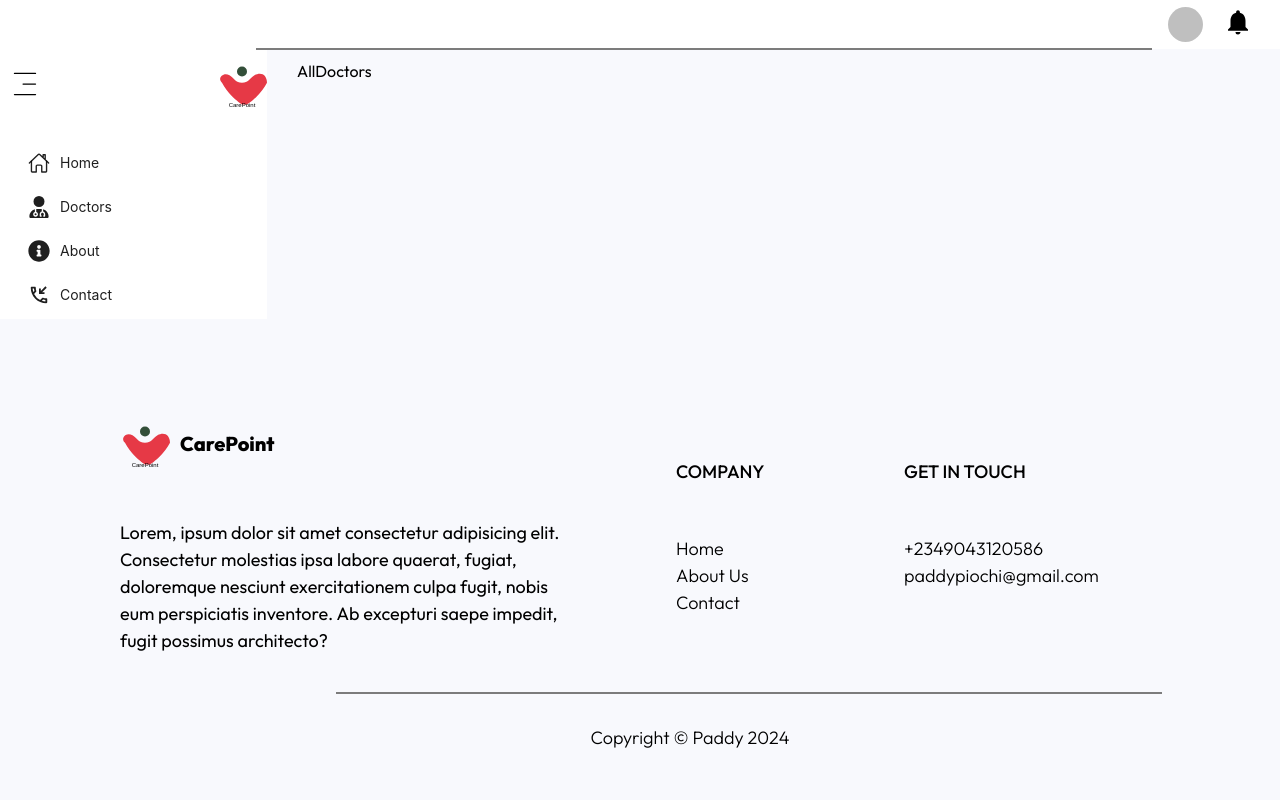
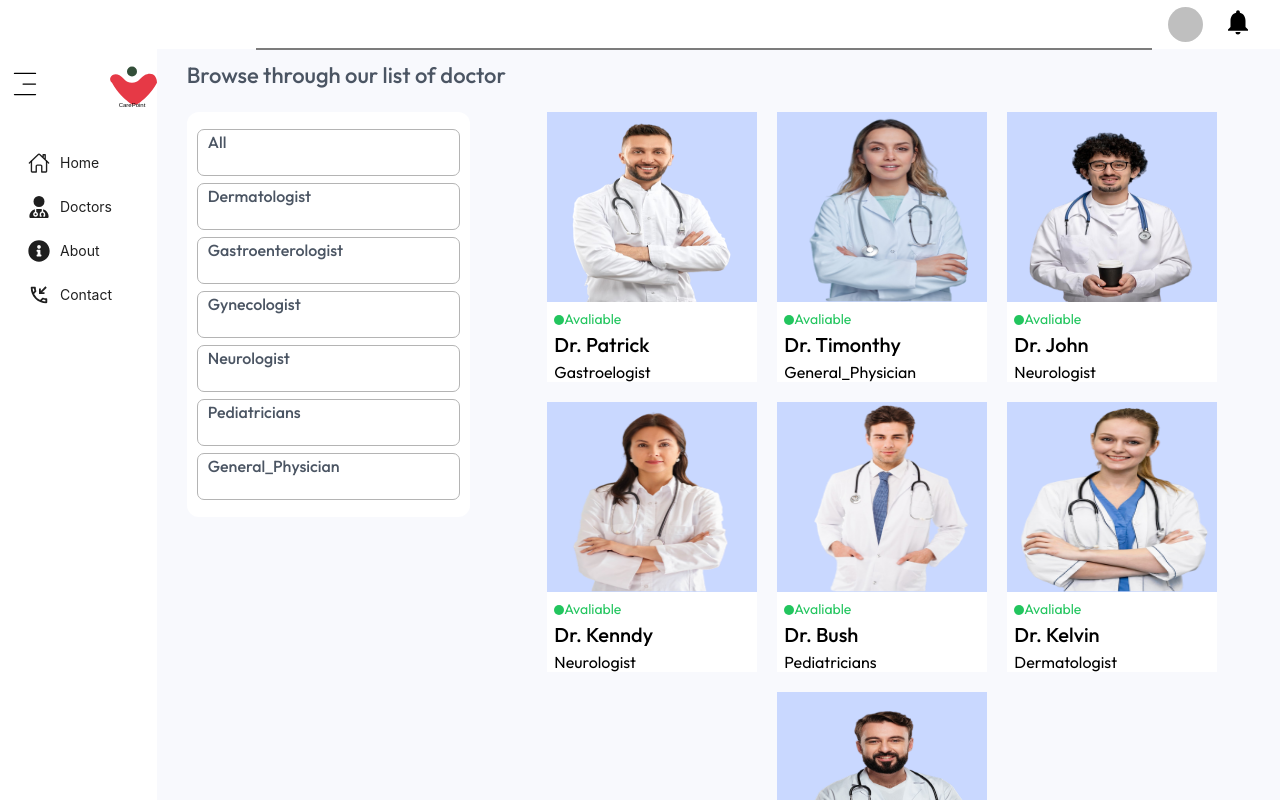
Before and after one commit to chiagoziepio/carePoint, a React (Vite) app: page /doctors in a window 1280 px wide. Shown: the top 800 px of the page. Built offline with nearby package versions, Linux system fonts and the light colour scheme.

Commit message:
viewing all doctors page

```diff
--- a/src/components/Footer.jsx
+++ b/src/components/Footer.jsx
@@ -21,7 +21,7 @@ const Footer = () => {
           <div className="flex md:justify-evenly w-full flex-wrap gap-y-[15px] md:flex-nowrap ">
             <div className="flex flex-col w-full md-w-fit">
               <h4 className="outfit-medium text-[18px] mb-[50px]">COMPANY</h4>
-              <Link className="text-[18px] outfit-small">Home</Link>
+              <Link to={"/"} className="text-[18px] outfit-small">Home</Link>
               <Link className="text-[18px] outfit-small">About Us</Link>
               <Link className="text-[18px] outfit-small">Contact</Link>
             </div>
--- a/src/components/Pages/AllDoctors.jsx
+++ b/src/components/Pages/AllDoctors.jsx
@@ -1,9 +1,109 @@
-import React from 'react'
+import React, { useState } from "react";
+import { doctorsOfTheWeek } from "./HomeComponents/DoctorsOfTheWeek";
+import { Form, Select } from "antd";
 
 const AllDoctors = () => {
+  const fields = [
+    "All",
+    "Dermatologist",
+    "Gastroenterologist",
+    "Gynecologist",
+    "Neurologist",
+    "Pediatricians",
+    "General_Physician",
+  ];
+
+  const [selectedValue, setSelectedValue] = useState();
+
+  const handleChange = (value) => {
+    setSelectedValue(value);
+  };
+
+  const selected = doctorsOfTheWeek.filter(
+    (doc) => doc.field === selectedValue
+  );
+
   return (
-    <div className='h-full flex-grow res p-[10px]'>AllDoctors</div>
-  )
-}
+    <div className="h-full flex-grow res p-[10px]">
+      <div className="">
+        <h3 className="outfit-medium text-[22px] mb-[20px] text-[#4B5563]">
+          Browse through our list of doctor
+        </h3>
+        <div className="mb-[40px] custom-select block md:hidden">
+          <Select className="w-full h-[46px] " onChange={handleChange}>
+            {fields.map((field, index) => (
+              <Select.Option key={index} value={field}>
+                {field}
+              </Select.Option>
+            ))}
+          </Select>
+        </div>
 
-export default AllDoctors
+        <div className=" md:flex md:gap-x-[25px]">
+          <div className="bg-white h-fit w-fit rounded-[12px] p-[10px] hidden md:block">
+            {fields.map((field, index) => (
+              <div
+                key={index}
+                className={` w-[263px] h-[47px] cursor-pointer pl-[10px] hover:bg-bg-light rounded-[7px] my-[7px] text-[#4B5563] outfit-medium border border-[#B4B4B4] ${
+                  selectedValue === field && "bg-bg-light"
+                }`}
+                onClick={() => setSelectedValue(field)}
+              >
+                {field}
+              </div>
+            ))}
+          </div>
+          {!selectedValue || selectedValue === "All" ? (
+            <div className="flex gap-[20px] flex-wrap justify-center">
+              {doctorsOfTheWeek.map((doc) => (
+                <div key={doc.id} className="bg-white w-[210px] h-[270px]">
+                  <div className="bg-bg-doc w-full h-[190px]">
+                    <img
+                      src={doc.img}
+                      alt={doc.label}
+                      className="h-full w-full"
+                    />
+                  </div>
+                  <div className="p-[7px]">
+                    <div className="flex flex-x-[15px] items-center">
+                      <span className="w-[10px] h-[10px] rounded-[50%] bg-green-500" />
+                      <span className="text-green-500 text-[14px]">
+                        Avaliable
+                      </span>
+                    </div>
+                    <h4 className="outfit-medium text-[20px]">{doc.label}</h4>
+                    <p>{doc.field}</p>
+                  </div>
+                </div>
+              ))}
+            </div>
+          ) : (
+            selected.map((doc) => (
+              <div key={doc.id} className="bg-white w-[210px] h-[270px]">
+                <div className="bg-bg-doc w-full h-[190px]">
+                  <img
+                    src={doc.img}
+                    alt={doc.label}
+                    className="h-full w-full"
+                  />
+                </div>
+                <div className="p-[7px]">
+                  <div className="flex flex-x-[15px] items-center">
+                    <span className="w-[10px] h-[10px] rounded-[50%] bg-green-500" />
+                    <span className="text-green-500 text-[14px]">
+                      Avaliable
+                    </span>
+                  </div>
+                  <h4 className="outfit-medium text-[20px]">{doc.label}</h4>
+                  <p>{doc.field}</p>
+                </div>
+              </div>
+            ))
+          )}
+        </div>
+      </div>
+    </div>
+  );
+};
+
+export default AllDoctors;
--- a/src/components/Pages/HomeComponents/DoctorsOfTheWeek.jsx
+++ b/src/components/Pages/HomeComponents/DoctorsOfTheWeek.jsx
@@ -1,6 +1,6 @@
 import React from "react";
 
-const doctorsOfTheWeek = [
+export const doctorsOfTheWeek = [
   {
     id: 1,
     img: "/assests/doctors/img1.png",
--- a/src/index.css
+++ b/src/index.css
@@ -57,6 +57,9 @@ body {
   color: black;
 }
 
+.custom-select .ant-select-focused .ant-select-selector{
+ border:1px solid #334f39 !important;
+}
 .preset{
   margin: 0 40px 0 100px;
   padding-right: 20px;
```
